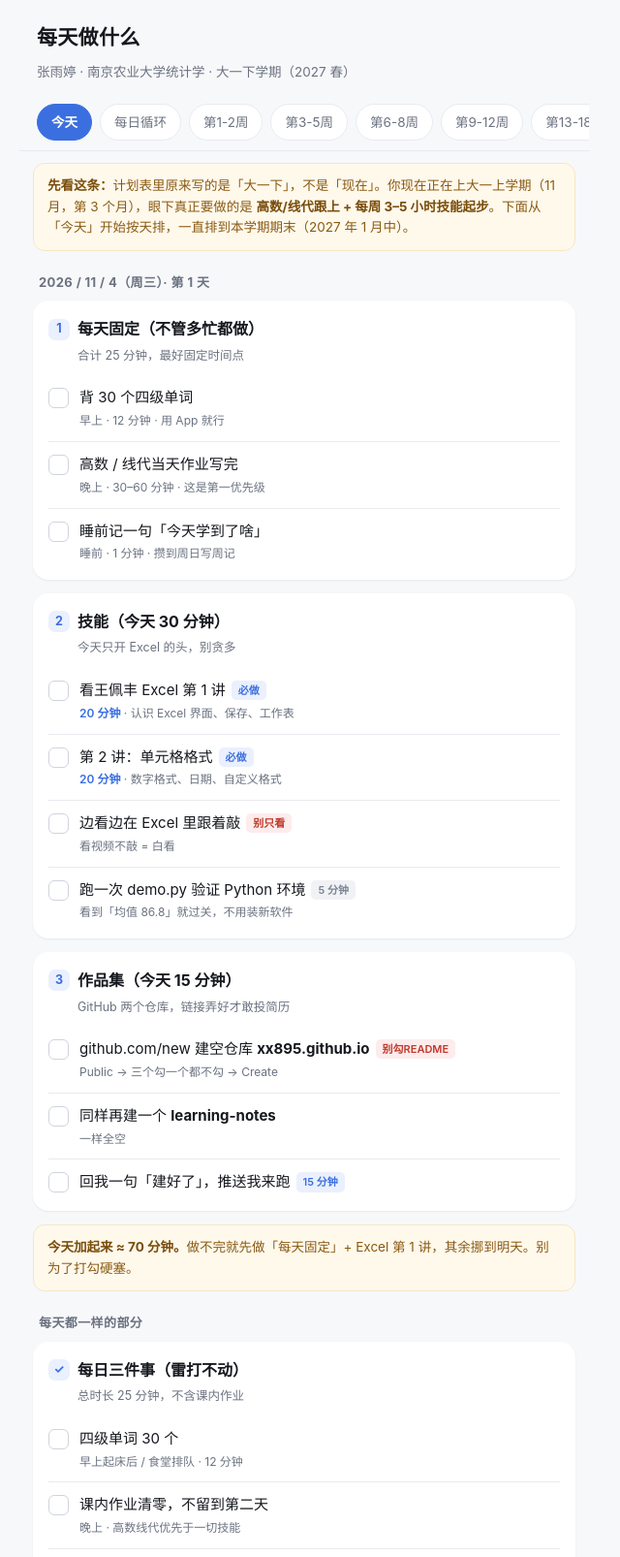
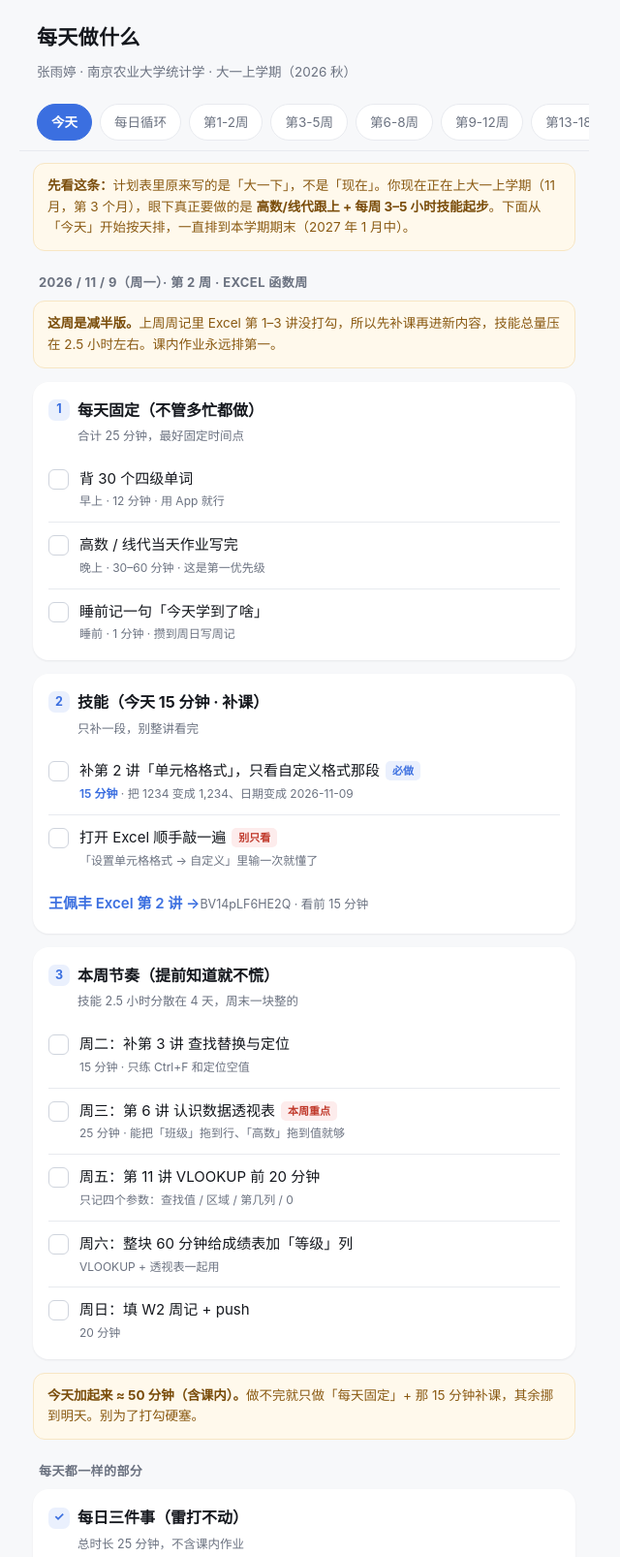
Before and after one commit to xx895/xx895.github.io, a plain HTML site: page plan.html in a window 1280 px wide. Shown: the top 1606 px of the page at 97% size, without its empty margins (326-966 px from the left). Drawn offline with Linux system fonts and the light colour scheme.

Commit message:
update plan.html

```diff
--- a/plan.html
+++ b/plan.html
@@ -97,7 +97,7 @@
 
 <div class="head">
   <h1>每天做什么</h1>
-  <div class="who">张雨婷 · 南京农业大学统计学 · 大一下学期（2027 春）</div>
+  <div class="who">张雨婷 · 南京农业大学统计学 · 大一上学期（2026 秋）</div>
 </div>
 
 <nav class="tabs">
@@ -117,7 +117,11 @@
 </div>
 
 <!-- ============ 今天 ============ -->
-<div class="sec" id="today">2026 / 11 / 4（周三）· 第 1 天</div>
+<div class="sec" id="today">2026 / 11 / 9（周一）· 第 2 周 · Excel 函数周</div>
+
+<div class="note">
+  <b>这周是减半版。</b>上周周记里 Excel 第 1–3 讲没打勾，所以先补课再进新内容，技能总量压在 2.5 小时左右。课内作业永远排第一。
+</div>
 
 <div class="card">
   <h2><span class="n">1</span>每天固定（不管多忙都做）</h2>
@@ -128,24 +132,25 @@
 </div>
 
 <div class="card">
-  <h2><span class="n">2</span>技能（今天 30 分钟）</h2>
-  <div class="hint">今天只开 Excel 的头，别贪多</div>
-  <label class="task"><span class="box"></span><span class="tx">看王佩丰 Excel 第 1 讲<span class="tag">必做</span><span class="tm"><em>20 分钟</em> · 认识 Excel 界面、保存、工作表</span></span></label>
-  <label class="task"><span class="box"></span><span class="tx">第 2 讲：单元格格式<span class="tag">必做</span><span class="tm"><em>20 分钟</em> · 数字格式、日期、自定义格式</span></span></label>
-  <label class="task"><span class="box"></span><span class="tx">边看边在 Excel 里跟着敲<span class="tag must">别只看</span><span class="tm">看视频不敲 = 白看</span></span></label>
-  <label class="task"><span class="box"></span><span class="tx">跑一次 demo.py 验证 Python 环境<span class="tag opt">5 分钟</span><span class="tm">看到「均值 86.8」就过关，不用装新软件</span></span></label>
+  <h2><span class="n">2</span>技能（今天 15 分钟 · 补课）</h2>
+  <div class="hint">只补一段，别整讲看完</div>
+  <label class="task"><span class="box"></span><span class="tx">补第 2 讲「单元格格式」，只看自定义格式那段<span class="tag">必做</span><span class="tm"><em>15 分钟</em> · 把 1234 变成 1,234、日期变成 2026-11-09</span></span></label>
+  <label class="task"><span class="box"></span><span class="tx">打开 Excel 顺手敲一遍<span class="tag must">别只看</span><span class="tm">「设置单元格格式 → 自定义」里输一次就懂了</span></span></label>
+  <a class="vid" href="https://www.bilibili.com/video/BV14pLF6HE2Q" target="_blank" rel="noopener"><span class="t">王佩丰 Excel 第 2 讲 →</span><span class="d">BV14pLF6HE2Q · 看前 15 分钟</span></a>
 </div>
 
 <div class="card">
-  <h2><span class="n">3</span>作品集（今天 15 分钟）</h2>
-  <div class="hint">GitHub 两个仓库，链接弄好才敢投简历</div>
-  <label class="task"><span class="box"></span><span class="tx">github.com/new 建空仓库 <b>xx895.github.io</b><span class="tag must">别勾README</span><span class="tm">Public → 三个勾一个都不勾 → Create</span></span></label>
-  <label class="task"><span class="box"></span><span class="tx">同样再建一个 <b>learning-notes</b><span class="tm">一样全空</span></span></label>
-  <label class="task"><span class="box"></span><span class="tx">回我一句「建好了」，推送我来跑<span class="tag">15 分钟</span></span></label>
+  <h2><span class="n">3</span>本周节奏（提前知道就不慌）</h2>
+  <div class="hint">技能 2.5 小时分散在 4 天，周末一块整的</div>
+  <label class="task"><span class="box"></span><span class="tx">周二：补第 3 讲 查找替换与定位<span class="tm">15 分钟 · 只练 Ctrl+F 和定位空值</span></span></label>
+  <label class="task"><span class="box"></span><span class="tx">周三：第 6 讲 认识数据透视表<span class="tag must">本周重点</span><span class="tm">25 分钟 · 能把「班级」拖到行、「高数」拖到值就够</span></span></label>
+  <label class="task"><span class="box"></span><span class="tx">周五：第 11 讲 VLOOKUP 前 20 分钟<span class="tm">只记四个参数：查找值 / 区域 / 第几列 / 0</span></span></label>
+  <label class="task"><span class="box"></span><span class="tx">周六：整块 60 分钟给成绩表加「等级」列<span class="tm">VLOOKUP + 透视表一起用</span></span></label>
+  <label class="task"><span class="box"></span><span class="tx">周日：填 W2 周记 + push<span class="tm">20 分钟</span></span></label>
 </div>
 
 <div class="note">
-  <b>今天加起来 ≈ 70 分钟。</b>做不完就先做「每天固定」+ Excel 第 1 讲，其余挪到明天。别为了打勾硬塞。
+  <b>今天加起来 ≈ 50 分钟（含课内）。</b>做不完就只做「每天固定」+ 那 15 分钟补课，其余挪到明天。别为了打勾硬塞。
 </div>
 
 <!-- ============ 每日循环 ============ -->
```
